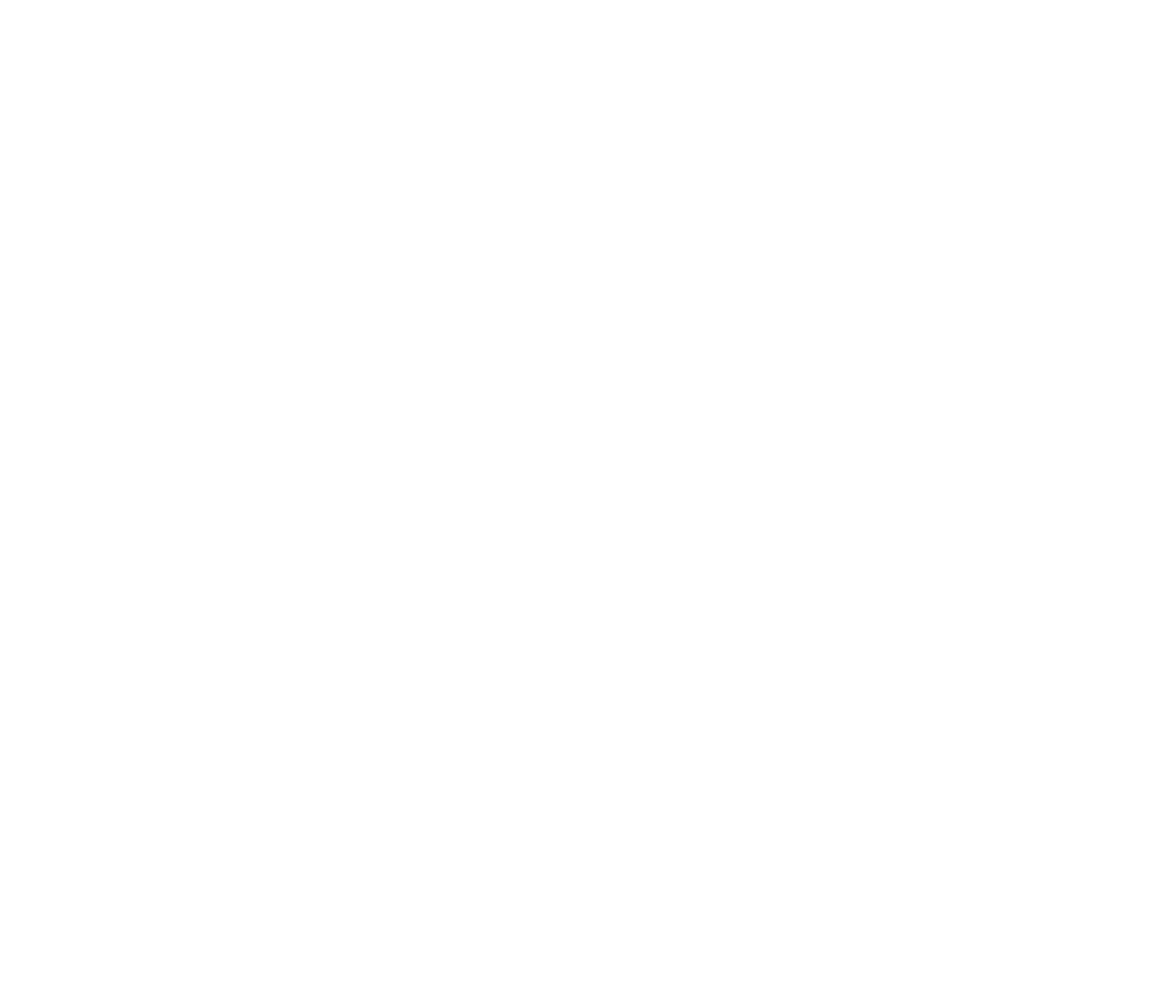
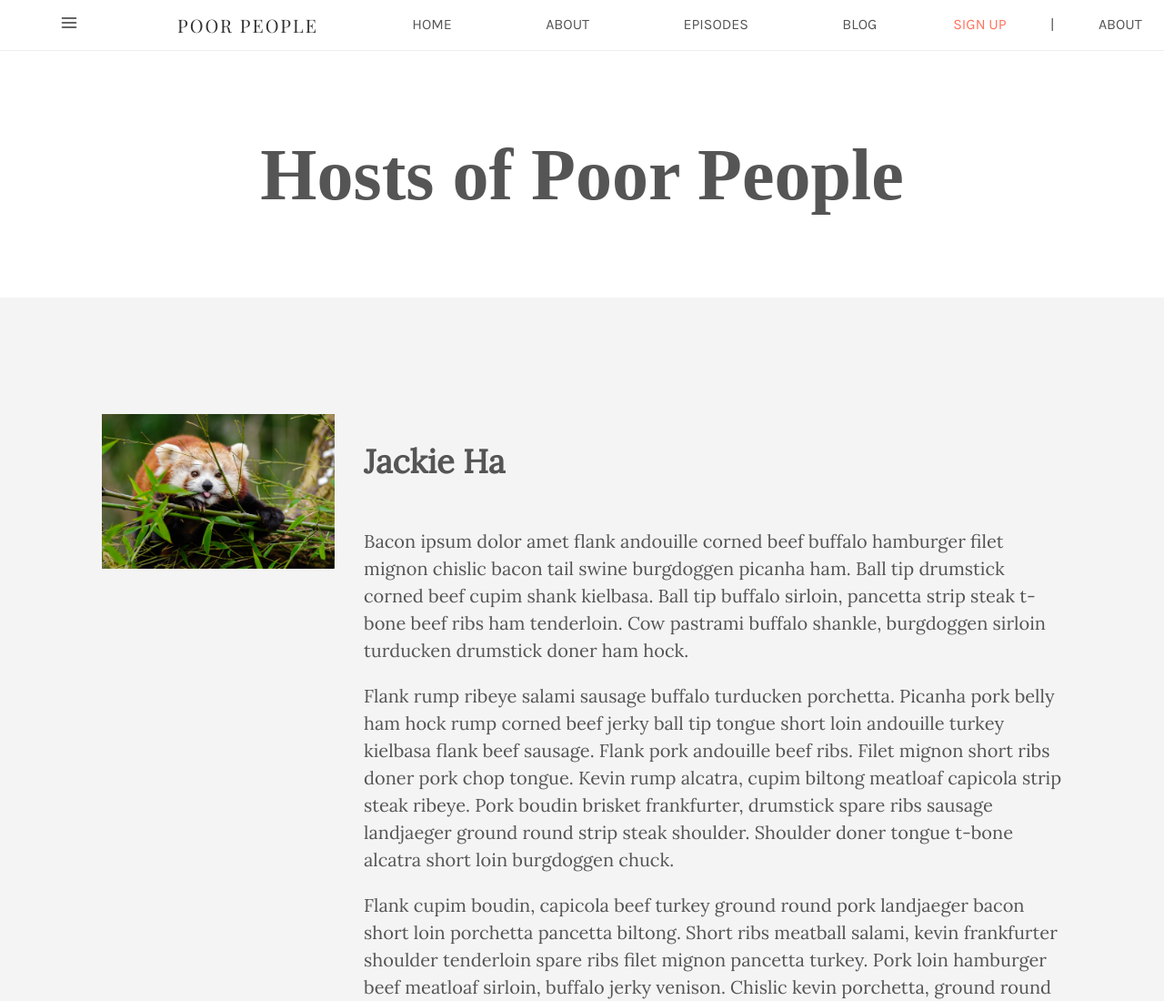
Before and after one commit to meechanism/poorpeople, a Gatsby site: page /hosts in a window 1280 px wide. Before the commit this address had no page. Shown: the top 1100 px of the page at 91% size. Before the commit the page ends 800 px from the top, so only its background shows below. Built offline with nearby package versions, Linux system fonts and the light colour scheme; Gatsby itself is replaced by a stand-in of ours.

Commit message:
Adding about and host pages

```diff
--- a/content/copy/about__bio.md
+++ b/content/copy/about__pp.md
@@ -1,16 +1,18 @@
 ---
 type: 'copy'
-name: 'about__bio'
+name: 'about__pp'
 title: 'Poor People is a platform for new generation people of color to discuss their socioeconomic backgrounds and to share stories and financial experiences of today.'
 ---
 
-Poor People sparked during a passionate argument about the failing United States economy and lack of economic and health safety nets during the COVID19 crisis. Jackie and Mee have been sharing angry political and economic dialog for years and have finally had _enough_. The more they talked, the more they realized they had similar backgrounds and were bouncing many of the same thoughts off each other.
+The concept sparked during a passionate argument about the failing United States economy and lack of economic and health safety nets during the COVID19 crisis. Jackie and Mee have been sharing angry political and economic dialog for years and have finally had _enough_. The more they talked, the more they realized they had similar backgrounds and were bouncing many of the same thoughts off each other.
 
 Whether that was a coincidence or not, they believed it would be beneficial to share their conversations and also broaden it with those of differing views and upbringing.
 
 ## Vision
 
 Too many times do we see our first-generation Asian-American household families and friends (plus other underprivileged families) worry about classic "traditional" problems, and fail to see some major issues in the long run. The number one is financial stability. We believe it is essential to share our experiences and thoughts with the community to provide beneficial insight that may have previously been foreign.
+
+Poor People is a passion project inspired by our underprivileged backgrounds in an attempt to give back to those who need it most: our past selves.
 
 What does it mean to be successful? What is the balance between old traditions and new? Do your views differ from your parents? How do you find the balance between the two? Are you exhausted?
 
--- /dev/null
+++ b/content/hosts/jackie.md
@@ -0,0 +1,11 @@
+---
+type: 'host'
+name: 'Jackie Ha'
+postImage: './img/jackie.jpg'
+---
+
+Bacon ipsum dolor amet flank andouille corned beef buffalo hamburger filet mignon chislic bacon tail swine burgdoggen picanha ham. Ball tip drumstick corned beef cupim shank kielbasa. Ball tip buffalo sirloin, pancetta strip steak t-bone beef ribs ham tenderloin. Cow pastrami buffalo shankle, burgdoggen sirloin turducken drumstick doner ham hock.
+
+Flank rump ribeye salami sausage buffalo turducken porchetta. Picanha pork belly ham hock rump corned beef jerky ball tip tongue short loin andouille turkey kielbasa flank beef sausage. Flank pork andouille beef ribs. Filet mignon short ribs doner pork chop tongue. Kevin rump alcatra, cupim biltong meatloaf capicola strip steak ribeye. Pork boudin brisket frankfurter, drumstick spare ribs sausage landjaeger ground round strip steak shoulder. Shoulder doner tongue t-bone alcatra short loin burgdoggen chuck.
+
+Flank cupim boudin, capicola beef turkey ground round pork landjaeger bacon short loin porchetta pancetta biltong. Short ribs meatball salami, kevin frankfurter shoulder tenderloin spare ribs filet mignon pancetta turkey. Pork loin hamburger beef meatloaf sirloin, buffalo jerky venison. Chislic kevin porchetta, ground round meatloaf doner shank filet mignon landjaeger beef ribs. Pancetta spare ribs hamburger porchetta, t-bone doner filet mignon pastrami short ribs tri-tip tenderloin. Tongue pastrami alcatra jowl tenderloin boudin shoulder beef ribs. Porchetta meatball shank, andouille ham hock kielbasa cow tenderloin chuck picanha bresaola salami filet mignon short loin pork chop.
--- /dev/null
+++ b/content/hosts/mee.md
@@ -0,0 +1,9 @@
+---
+type: 'host'
+name: 'Mee Cha'
+postImage: './img/mee.jpg'
+---
+
+Mee is a first-generation Hmong American, born and raised in northern California. Her parents are refugees of the Vietnam War and came into the United States seeking political asylum. She grew up in an extremely sheltered childhood, escaped as the first woman in her family to attend university away from home, getting a degree in the STEM field, and is now working professionally in the technology industry as a software engineer.
+
+Mee believes the struggles of her family living in a different society and having to adjust to the new norms have shaped her empathy and understanding of those also struggling in economic and social spaces. She wants to build a platform for her and others to share conversations with different perspectives about societal issues and to give back to the community by answering questions and discussing topics of financial wellness within the people of color space.
--- a/gatsby-node.js
+++ b/gatsby-node.js
@@ -1,6 +1,6 @@
 const path = require('path');
 
-exports.createPages = ({ graphql, actions}) => {
+exports.createPages = ({ graphql, actions }) => {
   const { createPage } = actions;
 
   return new Promise((resolve, reject) => {
@@ -8,9 +8,12 @@
       graphql(
         `
           {
+            # Alias the queries
+
+            # Blog posts
             allPosts: allMarkdownRemark(
-            filter: {frontmatter: {type: {eq: "post"}}},
-            sort: {fields: frontmatter___date, order: DESC},
+              filter: { frontmatter: { type: { eq: "post" } } }
+              sort: { fields: frontmatter___date, order: DESC }
             ) {
               edges {
                 node {
@@ -32,9 +35,9 @@
             }
           }
         `
-      ).then(result => {
+      ).then((result) => {
         if (result.errors) {
-          reject(result.errors)
+          reject(result.errors);
         }
         const allPosts = result.data.allPosts.edges;
         const groupedPosts = result.data.allPosts.group;
@@ -51,10 +54,10 @@
               limit: postsPerPage,
               skip: i * postsPerPage,
               nextPage: `/blog/${i + 2}`,
-              pageNumber: i + 1,
+              pageNumber: i + 1
             }
-          })
-        })
+          });
+        });
 
         // Creating all category pages.
         let category;
@@ -73,11 +76,11 @@
                 skip: i * postsPerPage,
                 nextPage: `/${category}/${i + 2}`,
                 pageNumber: i + 1,
-                category: category,
+                category: category
               }
-            })
-          })
-        })
+            });
+          });
+        });
 
         // Create all the blog post pages.
         const template = path.resolve('src/blog/post.js');
@@ -87,11 +90,11 @@
             path: slug,
             component: template,
             context: {
-              slug,
+              slug
             }
-          })
-        })
+          });
+        });
       })
-    )
-  })
-}
+    );
+  });
+};
--- a/src/pages/about.js
+++ b/src/pages/about.js
@@ -4,27 +4,47 @@
 import { graphql, Link } from 'gatsby';
 import Seo from '../common/seo';
 
-
-export default ({props, data}) => (
+export default ({ props, data }) => (
   <Layout>
     <Seo
       title={`About ${data.site.siteMetadata.title}`}
-      description={data.markdownRemark.frontmatter.title} />
+      description={data.markdownRemark.frontmatter.title}
+    />
     <div className="relative">
       <Img fluid={data.banner.childImageSharp.fluid} />
       <h1
         className="fw1 tc f2 display absolute dn dib-ns"
-        style={{bottom: "50%", left: "50%", transform: "translate(-50%, -50%)"}}>About {data.site.siteMetadata.title}</h1>
+        style={{
+          bottom: '50%',
+          left: '50%',
+          transform: 'translate(-50%, -50%)'
+        }}>
+        About {data.site.siteMetadata.title}
+      </h1>
     </div>
     <div className="mw9 center flex flex-wrap pv5-l w-100">
-      <div className="mw7 w-100 pa2">
-        <h1 className="display fw1 db lh-copy">{data.markdownRemark.frontmatter.title}</h1>
-        <Link to="/blog" className="dib bg-dark-gray b near-white hover-bg-mid-gray pv3 ph4 ttu tracked sans-serif no-underline mv2">Read the blog</Link>
+      <div className="mw7 w-100 pa3">
+        <h1 className="display fw1 db lh-copy">
+          {data.markdownRemark.frontmatter.title}
+        </h1>
+        <Link
+          to="/hosts"
+          className="db bg-dark-gray b near-white hover-bg-mid-gray pv3 ph4 ttu tracked sans-serif no-underline mv2">
+          Meet the Hosts
+        </Link>
+        <Link
+          to="/blog"
+          className="db bg-dark-gray b near-white hover-bg-mid-gray pv3 ph4 ttu tracked sans-serif no-underline mv2">
+          Read the blog
+        </Link>
       </div>
-      <div className="mw7 w-100 lh-copy serif pa2 flex flex-column justify-center f4" dangerouslySetInnerHTML={{__html: data.markdownRemark.html}} />
+      <div
+        className="mw7 w-100 lh-copy serif pa3 flex flex-column justify-center f4"
+        dangerouslySetInnerHTML={{ __html: data.markdownRemark.html }}
+      />
     </div>
   </Layout>
-)
+);
 
 export const dataQuery = graphql`
   query {
@@ -33,13 +53,13 @@
         title
       }
     }
-    markdownRemark(frontmatter: {name: {eq: "about__bio"}}) {
+    markdownRemark(frontmatter: { name: { eq: "about__pp" } }) {
       html
       frontmatter {
         title
       }
     }
-    banner: file(relativePath: {eq: "img/about__banner.jpg"}) {
+    banner: file(relativePath: { eq: "img/about__banner.jpg" }) {
       childImageSharp {
         fluid(maxHeight: 720, maxWidth: 1920) {
           ...GatsbyImageSharpFluid
@@ -47,4 +67,4 @@
       }
     }
   }
-`
+`;
--- /dev/null
+++ b/src/pages/hosts.js
@@ -0,0 +1,72 @@
+import React from 'react';
+import Layout from '../common/layouts';
+import Img from 'gatsby-image';
+import { graphql, Link } from 'gatsby';
+import Seo from '../common/seo';
+
+export default ({ props, data }) => {
+  const desc = `Hosts of ${data.site.siteMetadata.title}`;
+  const people = data.allMarkdownRemark.edges;
+
+  const hosts = people.map((person) => {
+    const personData = person.node;
+    console.log('*****************', personData.frontmatter);
+
+    return (
+      <div class="flex flex-wrap items-start justify-center mv6">
+        <Img
+          fluid={personData.frontmatter.postImage.childImageSharp.fluid}
+          alt="The Author"
+          className="w-20 mh3"
+        />
+        <div class="mw7 w-80 mh3 lh-copy serif flex flex-column justify-center f4">
+          <h2 class="f2 lh-title">{personData.frontmatter.name}</h2>
+          <div
+            class="lh-copy serif"
+            dangerouslySetInnerHTML={{ __html: personData.html }}
+          />
+        </div>
+      </div>
+    );
+  });
+  return (
+    <Layout>
+      <Seo title={desc} description={desc} />
+      <div className="relative pa4 tc bg-white">
+        <h1 className="f-subheadline lh-title">{desc}</h1>
+      </div>
+      {hosts}
+    </Layout>
+  );
+};
+
+export const dataQuery = graphql`
+  query {
+    site {
+      siteMetadata {
+        title
+      }
+    }
+    allMarkdownRemark(filter: { frontmatter: { type: { eq: "host" } } }) {
+      edges {
+        node {
+          html
+          frontmatter {
+            name
+            title
+            postImage {
+              childImageSharp {
+                original {
+                  src
+                }
+                fluid(maxWidth: 600) {
+                  ...GatsbyImageSharpFluid
+                }
+              }
+            }
+          }
+        }
+      }
+    }
+  }
+`;
```
Also changed, not shown: content/hosts/img/jackie.jpg (added), content/hosts/img/mee.jpg (added), content/img/hosts__banner.jpg (added).
